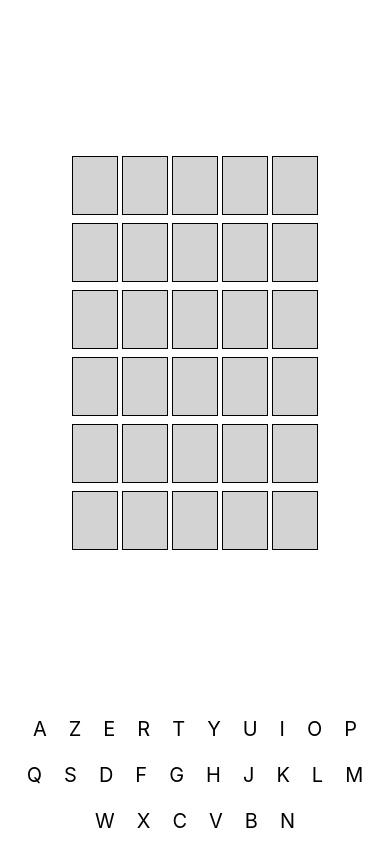
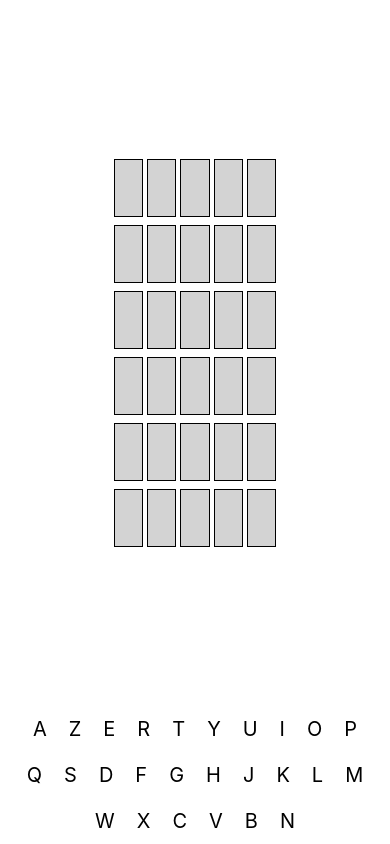
Before and after one commit to sylvainPanneau/wordle, a React Native app: screen / in a window 390 px wide. Built offline with nearby package versions, Linux system fonts and the light colour scheme.

Commit message:
bigger letters in <Line/>

```diff
--- a/Line.js
+++ b/Line.js
@@ -42,6 +42,9 @@ const styles = StyleSheet.create({
     },
     letter: {
         margin: 2,
+        fontWeight: 'bold',
+        fontSize: 30,
+        padding: 10,
     },
     correct: {
         flex: 1,
```
